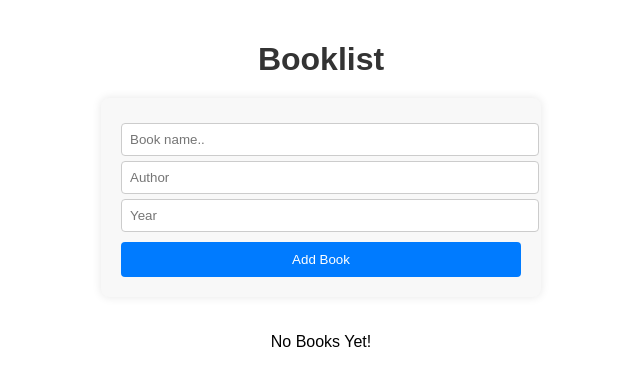
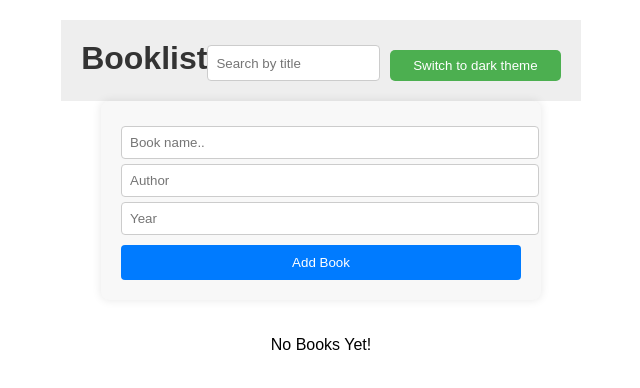
Before and after one commit to pesto-students/p13-prateek-lalwani-navina1, a React (Create React App) app in the folder React/reactpesto/: page / in a window 1280 px wide. Shown: the top 388 px of the page, without its empty margins (319-959 px from the left). Built offline with nearby package versions, Linux system fonts and the light colour scheme.

Commit message:
search added

```diff
--- a/React/reactpesto/src/App.js
+++ b/React/reactpesto/src/App.js
@@ -5,7 +5,7 @@ import BooklistClassComponent from './Components/BooklistClassComponent';
 function App() {
   const style={"display":"flex","justifyContent": "center"}
   return (
-    <div style={style}>
+    <div>
       <Booklist/>
       {/* <BooklistClassComponent/> */}
     </div>
--- a/React/reactpesto/src/Components/Bookform.css
+++ b/React/reactpesto/src/Components/Bookform.css
@@ -99,3 +99,29 @@ button:hover {
     display:flex;
     justify-content:space-between;
 }
+.navbar{
+  background-color: #eee;
+  padding: 10px;
+  display: flex;
+  justify-content: space-between;
+  padding:20px;
+  justify-content: "space-between";
+}
+.navbar h1 {
+  margin: 0;
+
+}
+
+.navbar input {
+  padding: 8px;
+  margin-right: 10px;
+}
+
+.navbar button {
+  background-color: #4caf50;
+  color: white;
+  border: none;
+  padding: 8px 12px;
+  cursor: pointer;
+  border-radius: 5px;
+}
--- a/React/reactpesto/src/Components/Booklist.jsx
+++ b/React/reactpesto/src/Components/Booklist.jsx
@@ -1,8 +1,9 @@
-import React from 'react'
+import React, { useEffect } from 'react'
 import Book from './Book';
 import BookForm from './BookForm';
 import "./Bookform.css";
 import { useState } from 'react';
+import useBookFilter from '../Hooks/useBookFilter';
 
 function Booklist() {
     // const books = [
@@ -12,6 +13,7 @@ function Booklist() {
     //     // Add more books if you'd like
     //   ];
 
+     const [searchWord,setSearchWord]=useState('');
      const [books,setBooks]=useState([]);
      const addBook=(book)=>{
         setBooks([...books, book]);
@@ -21,21 +23,34 @@ function Booklist() {
         updatedBooks.splice(index, 1);
         setBooks(updatedBooks);
       };
-
+      let filteredBooks=useBookFilter(books,searchWord);
+      console.log(filteredBooks)
       //pagination
     const itemsPerPage=4;
     const [currentPage,setCurrentPage]=useState(1);
     const startIndex=(currentPage-1)* itemsPerPage;
     const endIndex=startIndex+itemsPerPage;
 
-    const paginateBooks=books.slice(startIndex,endIndex);
-    const totalPage=Math.ceil(books.length/itemsPerPage);
+    const paginateBooks=filteredBooks.slice(startIndex,endIndex);
+    const totalPage=Math.ceil(filteredBooks.length/itemsPerPage);
     const handlePage=(newPage)=>{
         setCurrentPage(newPage)
     }
+    useEffect(()=>{
+
+    },[books])
   return (
     <div className="booklist-container">
-        <h1>Booklist</h1>
+        <div className='navbar'>
+            <h1>Booklist</h1>
+            <input
+                type='text'
+                placeholder='Search by title'
+                value={searchWord}
+                onChange={(e)=>setSearchWord(e.target.value)
+            }/>
+            <button>Switch to dark theme</button>
+        </div>
         <BookForm addBook={addBook}/>
         {
             books?.length<1 ?
--- /dev/null
+++ b/React/reactpesto/src/Hooks/useBookFilter.jsx
@@ -0,0 +1,14 @@
+import React, { useMemo, useState } from 'react'
+
+function useBookFilter(books,searchword) {
+  const filteredBooks=useMemo(()=>{
+    if(!searchword) return books;
+    return books.filter((book)=>
+        book.title.toLowerCase().includes(searchword.toLowerCase())
+    );
+  },[books,searchword])
+  // Recalculate only when books or searchTerm changes
+  return filteredBooks;
+}
+
+export default useBookFilter;
```
